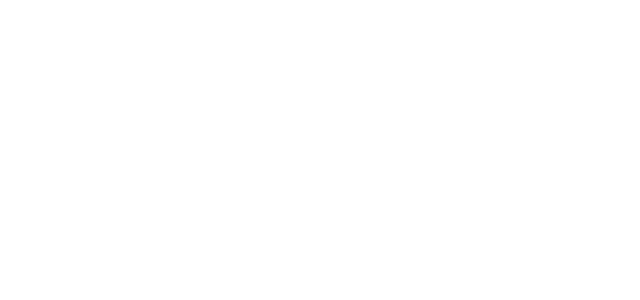
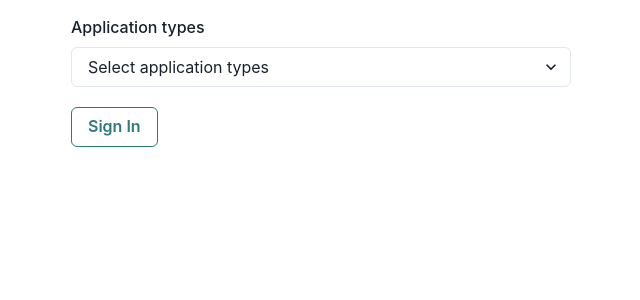
Before and after one commit to andrewass/auth-server, a React (Create React App) app in the folder auth-frontend/: page /client-registration in a window 1280 px wide. Before the commit this address had no page. Shown: the top 300 px of the page, without its empty margins (319-959 px from the left). Built offline with nearby package versions, Linux system fonts and the light colour scheme.

Commit message:
Added form for signing up client

```diff
--- a/auth-frontend/src/App.tsx
+++ b/auth-frontend/src/App.tsx
@@ -1,16 +1,18 @@
 import React from 'react';
 import {BrowserRouter as Router, Route, Routes} from "react-router-dom";
-import Confirmation from "./user/confirmation/Confirmation";
-import Authentication from "./user/authentication/Authentication";
+import ClientUserConfirmation from "./user/confirmation/ClientUserConfirmation";
+import ClientUserAuthentication from "./user/authentication/ClientUserAuthentication";
 import {ChakraProvider} from "@chakra-ui/react";
+import ClientRegistration from "./client/registration/ClientRegistration";
 
 function App() {
     return (
         <ChakraProvider>
             <Router>
                 <Routes>
-                    <Route path="/authentication" element={<Authentication/>}/>
-                    <Route path="/confirmation" element={<Confirmation/>}/>
+                    <Route path="/authentication" element={<ClientUserAuthentication/>}/>
+                    <Route path="/confirmation" element={<ClientUserConfirmation/>}/>
+                    <Route path="/client-registration" element={<ClientRegistration/>}/>
                 </Routes>
             </Router>
         </ChakraProvider>
--- /dev/null
+++ b/auth-frontend/src/client/registration/ClientRegistration.tsx
@@ -0,0 +1,13 @@
+import ClientRegistrationForm from "./ClientRegistrationForm";
+
+
+const ClientRegistration = () => {
+
+    return (
+        <>
+            <ClientRegistrationForm/>
+        </>
+    )
+}
+
+export default ClientRegistration
--- /dev/null
+++ b/auth-frontend/src/client/registration/ClientRegistrationForm.tsx
@@ -0,0 +1,36 @@
+import {Button, FormControl, FormLabel, Input, Select, Stack} from "@chakra-ui/react";
+import React, {useState} from "react";
+
+const ClientRegistrationForm = () => {
+    const [clientName, setClientName] = useState("")
+    const [applicationType] = useState([])
+    const [redirectUris] = useState([])
+    const [tokenEndpointAuthMethod] = useState()
+
+    const submitSignIn = (event: React.FormEvent<HTMLElement>) => {
+
+    }
+
+    return (
+        <form onSubmit={submitSignIn} method="POST">
+            <Stack maxWidth={500} margin="auto" spacing={5} marginTop={15}>
+                <FormControl>
+                    <FormLabel>Application types</FormLabel>
+                    <Select placeholder='Select application types'>
+                        <option value='option1'>Option 1</option>
+                        <option value='option2'>Option 2</option>
+                        <option value='option3'>Option 3</option>
+                    </Select>
+                </FormControl>
+
+                <FormControl>
+                    <Button variant="outline" colorScheme="teal" type="submit">
+                        Sign In
+                    </Button>
+                </FormControl>
+            </Stack>
+        </form>
+    )
+}
+
+export default ClientRegistrationForm
--- a/auth-frontend/src/user/authentication/Authentication.tsx
+++ b/auth-frontend/src/user/authentication/ClientUserAuthentication.tsx
@@ -3,7 +3,7 @@
 import SignIn from "./SignIn";
 import {useNavigate, useSearchParams} from "react-router-dom";
 
-const Authentication = () => {
+const ClientUserAuthentication = () => {
     const [searchParams] = useSearchParams()
     const navigate = useNavigate()
     const [displaySignUp, setDisplaySignUp] = useState(false)
@@ -23,16 +23,16 @@
     if (displaySignUp) {
         return (
             <div>
-                <SignUp setDisplaySignUp={setDisplaySignUp} redirectToConfirmation={redirectToConfirmation}/>
+                <SignUp setDisplaySignUp={setDisplaySignUp} redirectToPage={redirectToConfirmation}/>
             </div>
         )
     } else {
         return (
             <div>
-                <SignIn setDisplaySignUp={setDisplaySignUp} redirectToConfirmation={redirectToConfirmation} />
+                <SignIn setDisplaySignUp={setDisplaySignUp} redirectToPage={redirectToConfirmation} />
             </div>
         )
     }
 }
 
-export default Authentication
+export default ClientUserAuthentication
--- a/auth-frontend/src/user/authentication/SignIn.tsx
+++ b/auth-frontend/src/user/authentication/SignIn.tsx
@@ -4,17 +4,17 @@
 
 interface Props {
     setDisplaySignUp: (value: boolean) => void
-    redirectToConfirmation: () => void
+    redirectToPage: () => void
 }
 
-const SignIn = ({setDisplaySignUp, redirectToConfirmation}: Props) => {
+const SignIn = ({setDisplaySignUp, redirectToPage}: Props) => {
     const [email, setEmail] = useState("")
     const [password, setPassword] = useState("")
 
     const submitSignIn = (event: React.FormEvent<HTMLElement>) => {
         event.preventDefault()
         signInUser({email, password})
-            .then(() => redirectToConfirmation())
+            .then(() => redirectToPage())
             .catch(error => console.log(error))
     }
 
--- a/auth-frontend/src/user/authentication/SignUp.tsx
+++ b/auth-frontend/src/user/authentication/SignUp.tsx
@@ -3,10 +3,10 @@
 
 interface Props {
     setDisplaySignUp: (value: boolean) => void
-    redirectToConfirmation: () => void
+    redirectToPage: () => void
 }
 
-const SignUp = ({setDisplaySignUp, redirectToConfirmation}: Props) => {
+const SignUp = ({setDisplaySignUp, redirectToPage}: Props) => {
     const [email, setEmail] = useState("")
     const [password, setPassword] = useState("")
     const [confirmedPassword, setConfirmedPassword] = useState("")
@@ -17,7 +17,7 @@
             console.log("Password mismatch")
         } else {
             signUpUser({email, password})
-                .then(() => redirectToConfirmation())
+                .then(() => redirectToPage())
                 .catch(error => console.log(error))
         }
     }
--- a/auth-frontend/src/user/confirmation/Confirmation.tsx
+++ b/auth-frontend/src/user/confirmation/ClientUserConfirmation.tsx
@@ -5,7 +5,7 @@
     state: string
 }
 
-const Confirmation = () => {
+const ClientUserConfirmation = () => {
     const location = useLocation()
     const locationState = location.state as CustomizedState
     const {redirectUri, state} = locationState
@@ -28,4 +28,4 @@
     )
 }
 
-export default Confirmation
+export default ClientUserConfirmation
```
Also changed, not shown: auth-frontend/src/user/authentication/UserAuthentication.tsx (added, +29 -0 lines).
